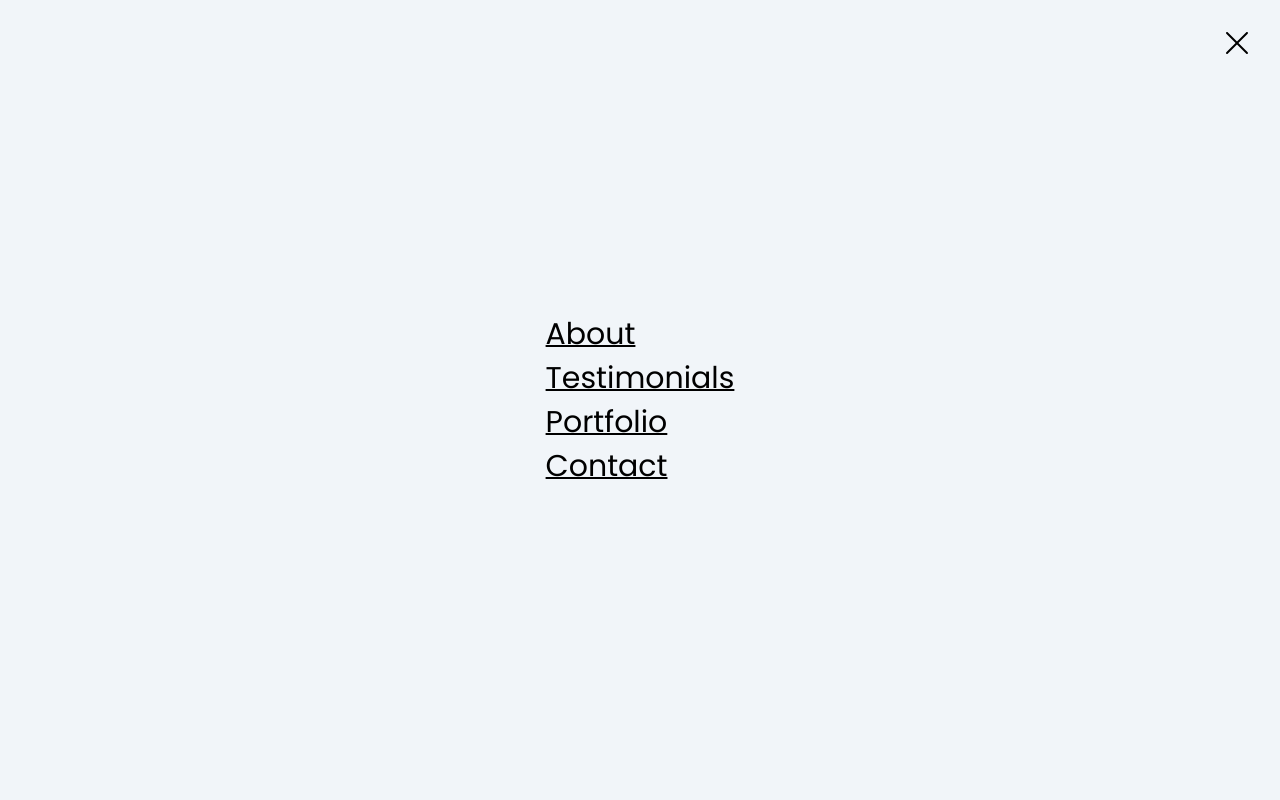
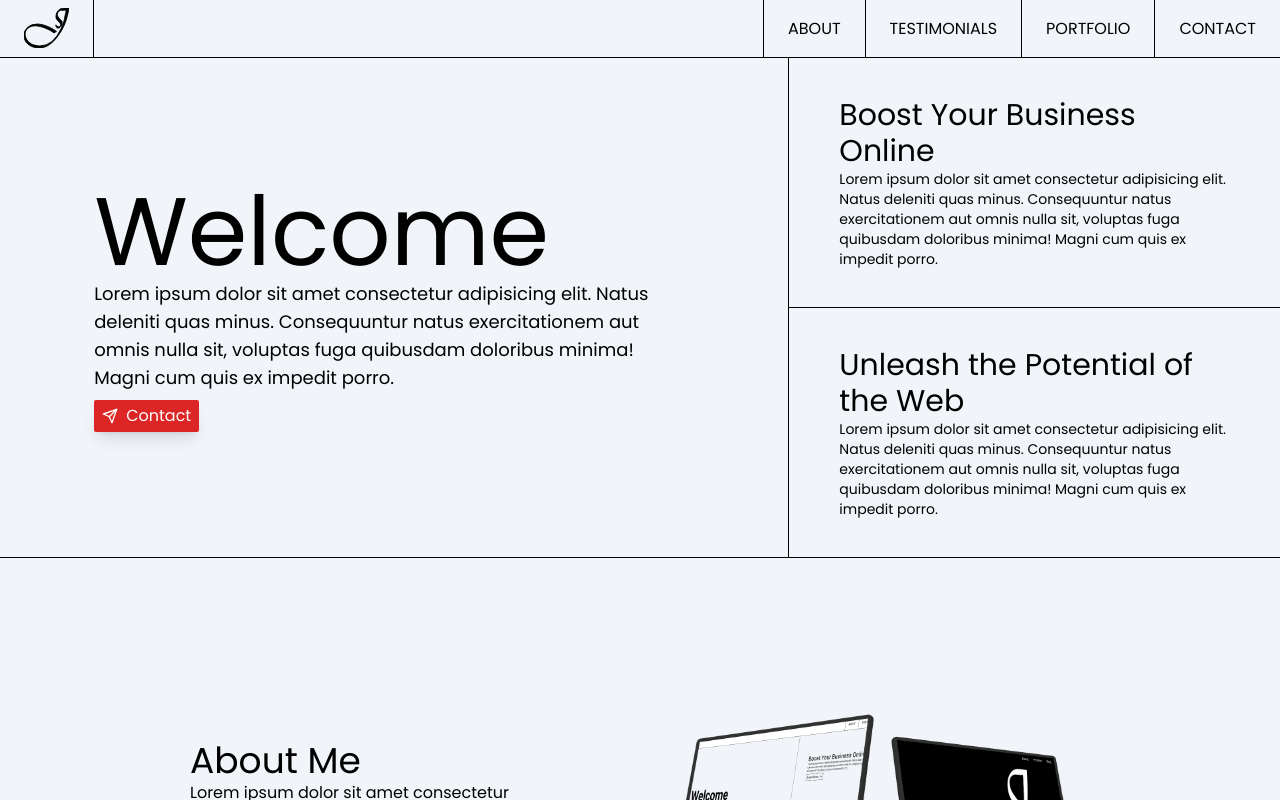
Before and after one commit to jtayped/portfolio-v3, a React (Create React App) app: page / in a window 1280 px wide. Shown: the top 800 px of the page. Built offline with nearby package versions, Linux system fonts and the light colour scheme.

Commit message:
testing auto-open removed

```diff
--- a/src/constants/Home.js
+++ b/src/constants/Home.js
@@ -37,7 +37,7 @@ export const hero = {
 };
 
 export const about = {
-  title: "About Us",
+  title: "About Me",
   description:
     "Lorem ipsum dolor sit amet consectetur adipisicing elit. Consectetur, ratione est consequatur ab veritatis nesciunt labore ea omnis aliquid in vel dolorum autem laboriosam temporibus amet fugiat quis adipisci numquam?",
 };
@@ -107,7 +107,7 @@ export const portfolio = {
 };
 
 export const contact = {
-  title: "Contact Us",
+  title: "Contact Me",
   description:
     "Lorem ipsum dolor sit amet consectetur adipisicing elit. Consectetur, ratione est consequatur ab veritatis nesciunt labore ea omnis aliquid in vel dolorum autem laboriosam temporibus amet fugiat quis adipisci numquam?",
   socials: {
--- a/src/containers/Header.jsx
+++ b/src/containers/Header.jsx
@@ -14,7 +14,7 @@ import { pages } from "../constants/Header";
 import SideBar from "./SideBar";
 
 const Header = () => {
-  const [isOpen, setOpen] = useState(true);
+  const [isOpen, setOpen] = useState(false);
 
   function toggleSideBar() {
     setOpen(!isOpen);
```
